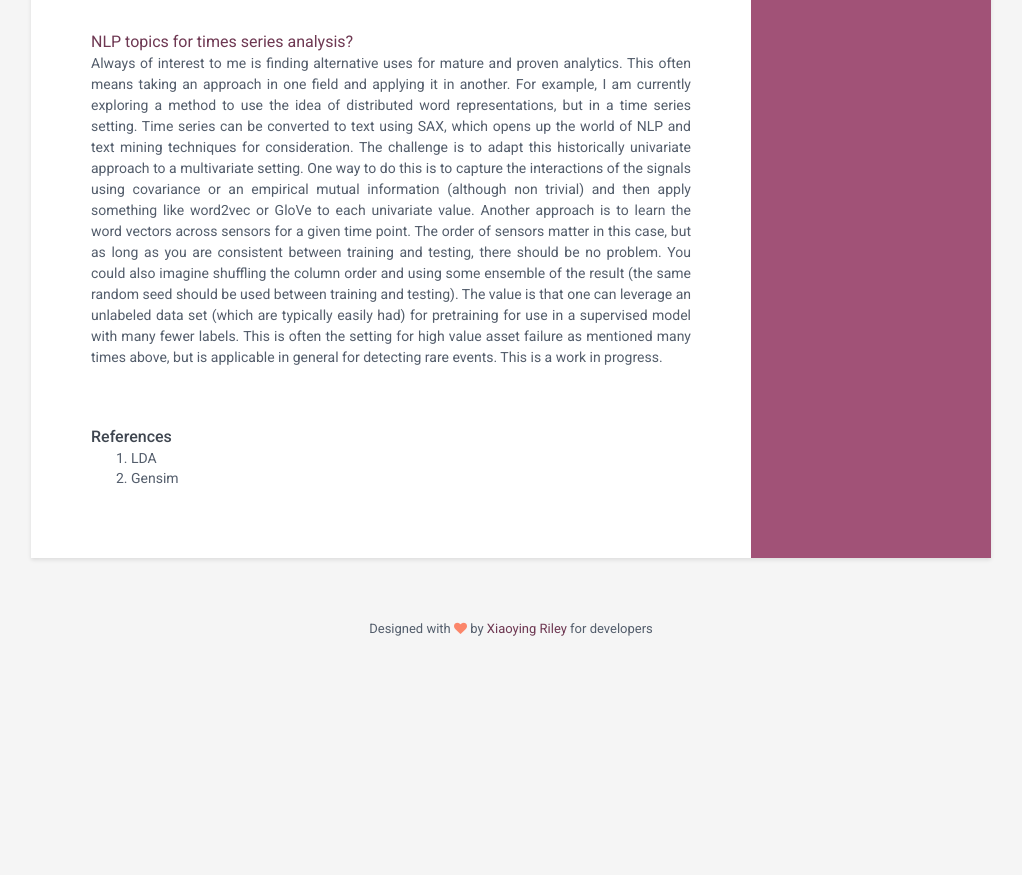
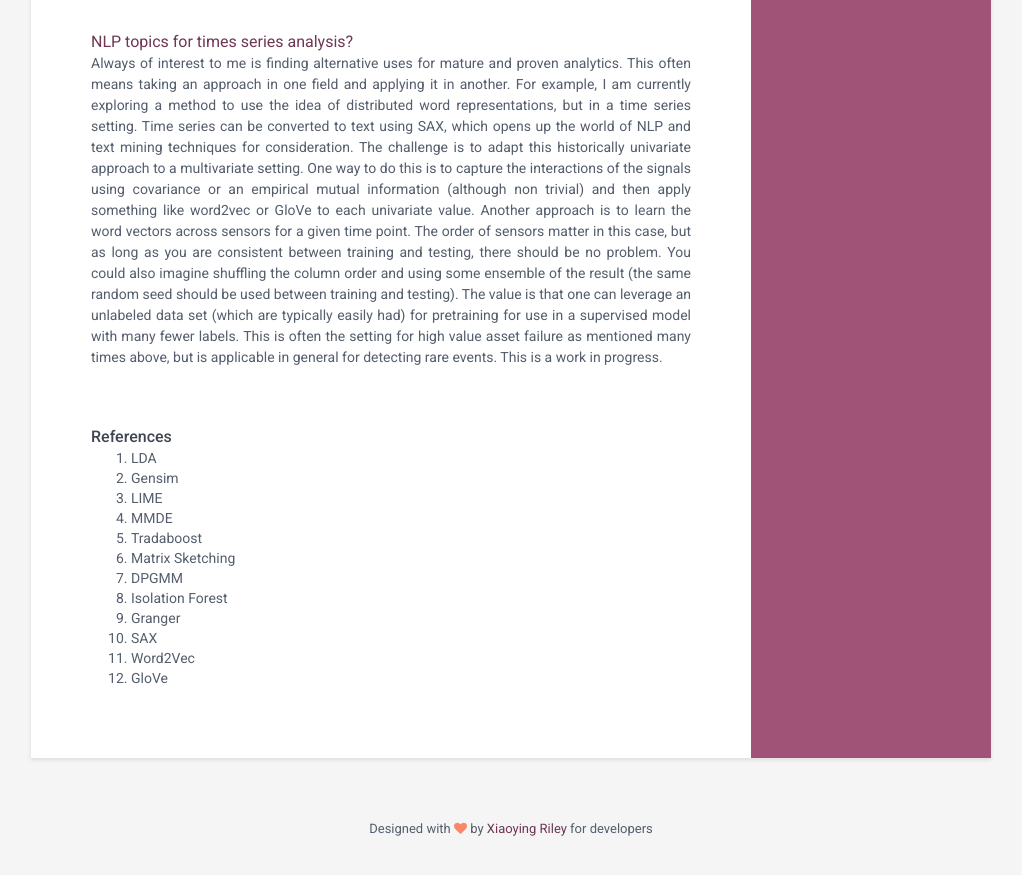
Before and after one commit to AlexanderGraf/online-cv, a Jekyll site: the page built from index.html, in a window 1280 px wide and 900 px high, scrolled down 3238 px. Shown: the top 875 px of the window, without its empty margins (129-1151 px from the left). Built offline with Jekyll 4.4.1, drawn with Linux system fonts in a browser that asks for light colours; some web fonts are replaced; before the commit the page ends 3938 px from its top, so only the background shows below that.

Commit message:
updated text

```diff
--- a/_includes/references.html
+++ b/_includes/references.html
@@ -8,6 +8,16 @@
     	<ol>
     	    <li>LDA</li>
     	    <li>Gensim</li>
+    	    <li>LIME</li>
+    	    <li>MMDE</li>
+    	    <li>Tradaboost</li>
+    	    <li>Matrix Sketching</li>
+    	    <li>DPGMM</li>
+    	    <li>Isolation Forest</li>
+    	    <li>Granger</li>
+    	    <li>SAX</li>
+    	    <li>Word2Vec</li>
+    	    <li>GloVe</li>
         </ol>
     </div>
 </div>
```
